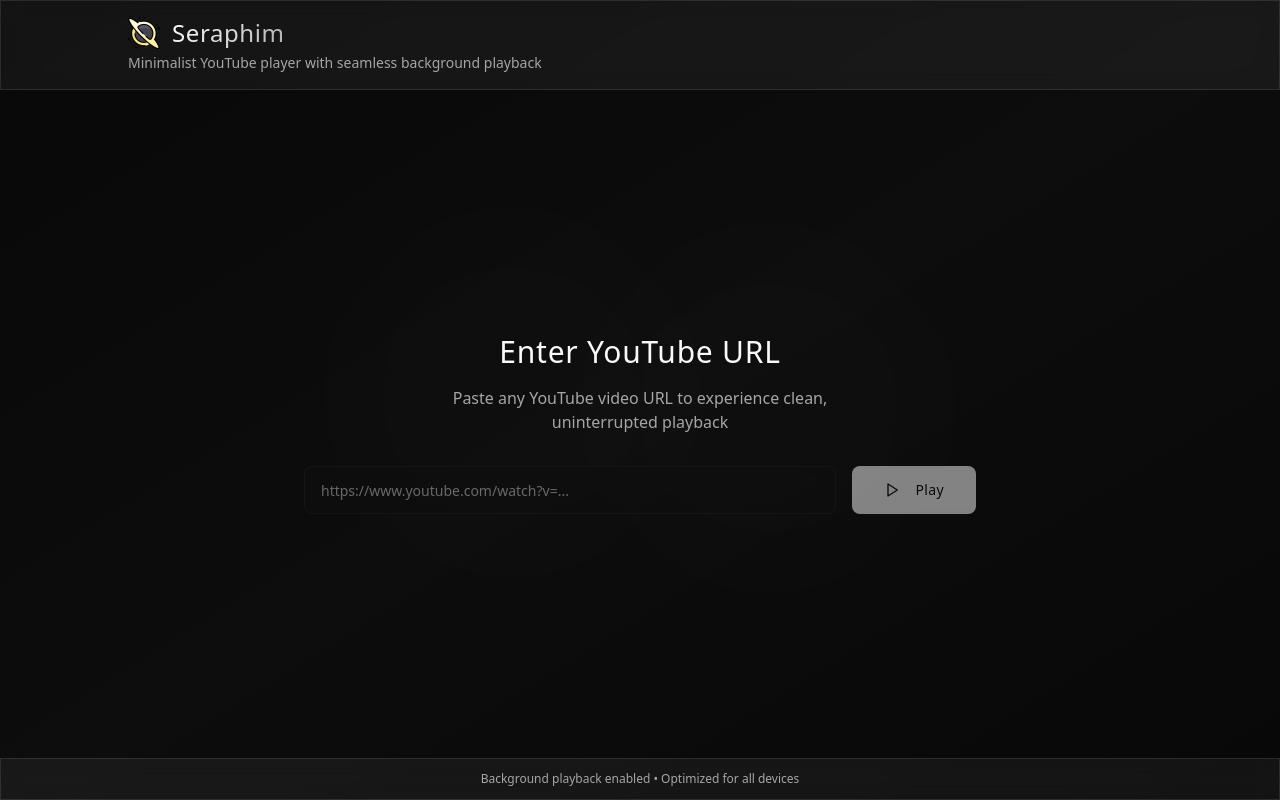
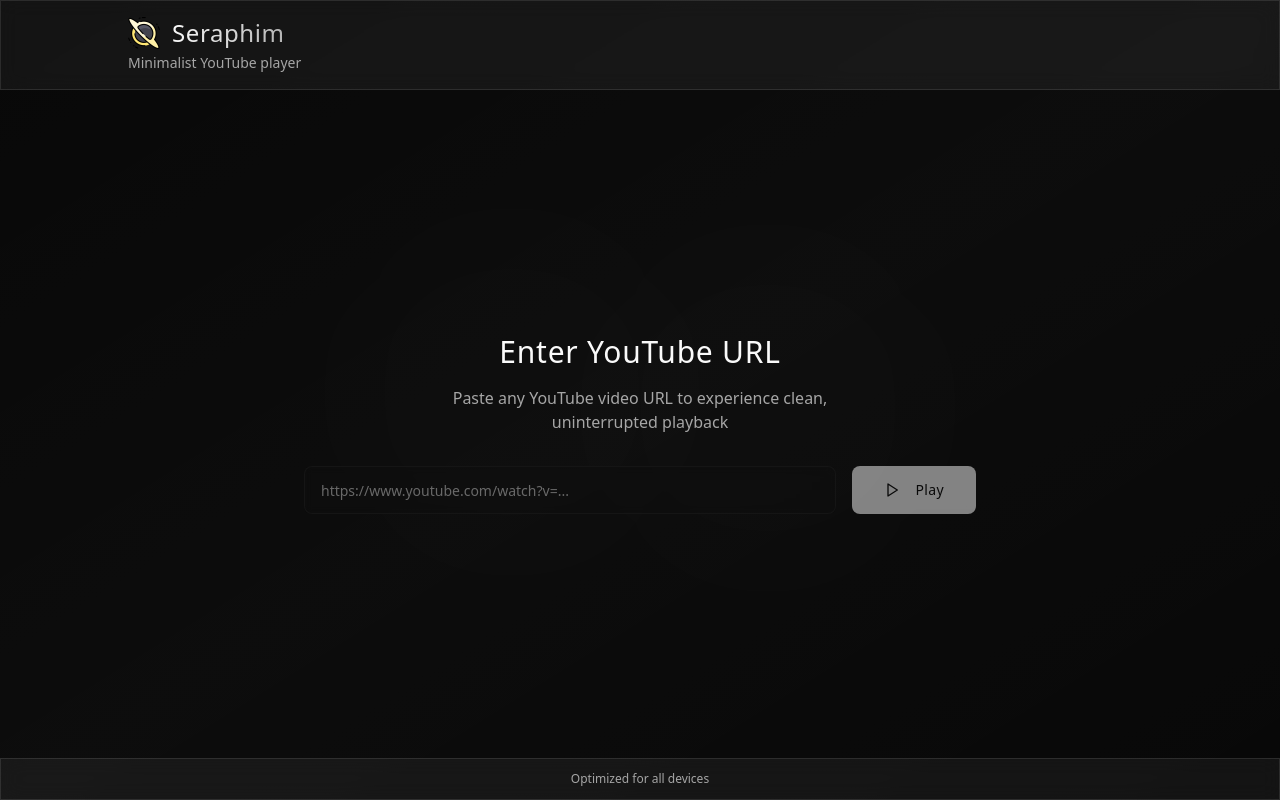
Before and after one commit to nrgphantom/ghost-stream-seraphim-play, a React (Vite) app: page / in a window 1280 px wide. Built offline with nearby package versions, Linux system fonts and the light colour scheme.

Commit message:
Remove background playback mentions
Removes all references to background playback in the UI and code.

```diff
--- a/src/components/VideoPlayer.tsx
+++ b/src/components/VideoPlayer.tsx
@@ -19,28 +19,13 @@ export const VideoPlayer: React.FC<VideoPlayerProps> = ({
   const [videoTitle, setVideoTitle] = useState('');
 
   useEffect(() => {
-    // Enable background playback by setting proper iframe attributes
     const iframe = iframeRef.current;
     if (iframe) {
-      // These attributes help with background playback
       iframe.allow = "accelerometer; autoplay; clipboard-write; encrypted-media; gyroscope; picture-in-picture; web-share";
       iframe.allowFullscreen = true;
     }
 
-    // Fetch video title (basic approach - in a real app you'd use YouTube API)
     setVideoTitle(`YouTube Video: ${videoId}`);
-
-    // Handle visibility change for background playback
-    const handleVisibilityChange = () => {
-      // The iframe will continue playing even when tab is not visible
-      console.log('Tab visibility changed, video continues playing');
-    };
-
-    document.addEventListener('visibilitychange', handleVisibilityChange);
-
-    return () => {
-      document.removeEventListener('visibilitychange', handleVisibilityChange);
-    };
   }, [videoId]);
 
   const videoUrl = `https://www.youtube.com/embed/${videoId}?autoplay=1&enablejsapi=1&origin=${window.location.origin}`;
@@ -82,9 +67,6 @@ export const VideoPlayer: React.FC<VideoPlayerProps> = ({
         <p className="text-lg font-light text-foreground tracking-wide">
           Enjoy your video without ads!
         </p>
-        <p className="text-xs text-muted-foreground/60 font-light">
-          Playback continues in background
-        </p>
       </div>
     </div>
   );
--- a/src/pages/Index.tsx
+++ b/src/pages/Index.tsx
@@ -42,7 +42,7 @@ const Index = () => {
             </h1>
           </div>
           <p className="text-muted-foreground text-sm font-light">
-            Minimalist YouTube player with seamless background playback
+            Minimalist YouTube player
           </p>
         </div>
       </header>
@@ -80,7 +80,7 @@ const Index = () => {
       {/* Footer */}
       <footer className="border-t border-border/50 p-3 text-center glass-effect relative z-10">
         <p className="text-muted-foreground text-xs font-light">
-          Background playback enabled • Optimized for all devices
+          Optimized for all devices
         </p>
       </footer>
     </div>
```
